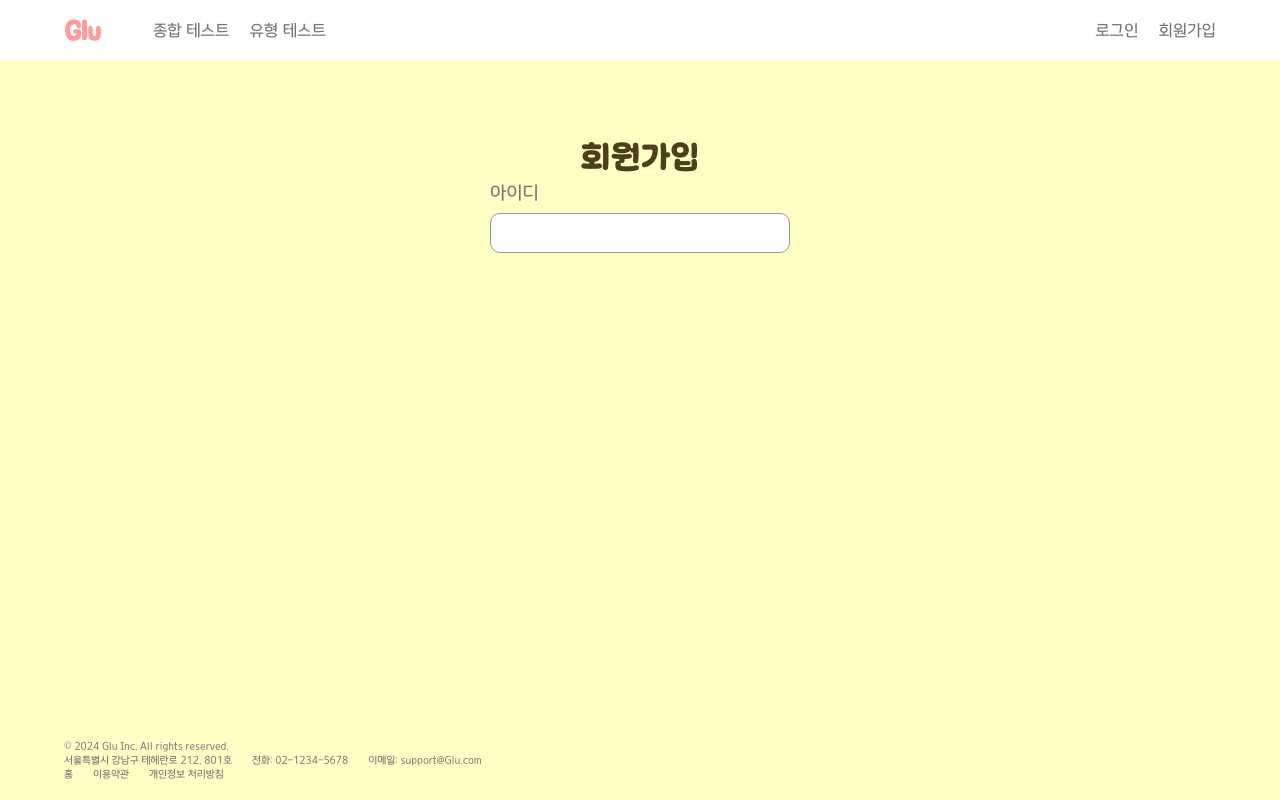
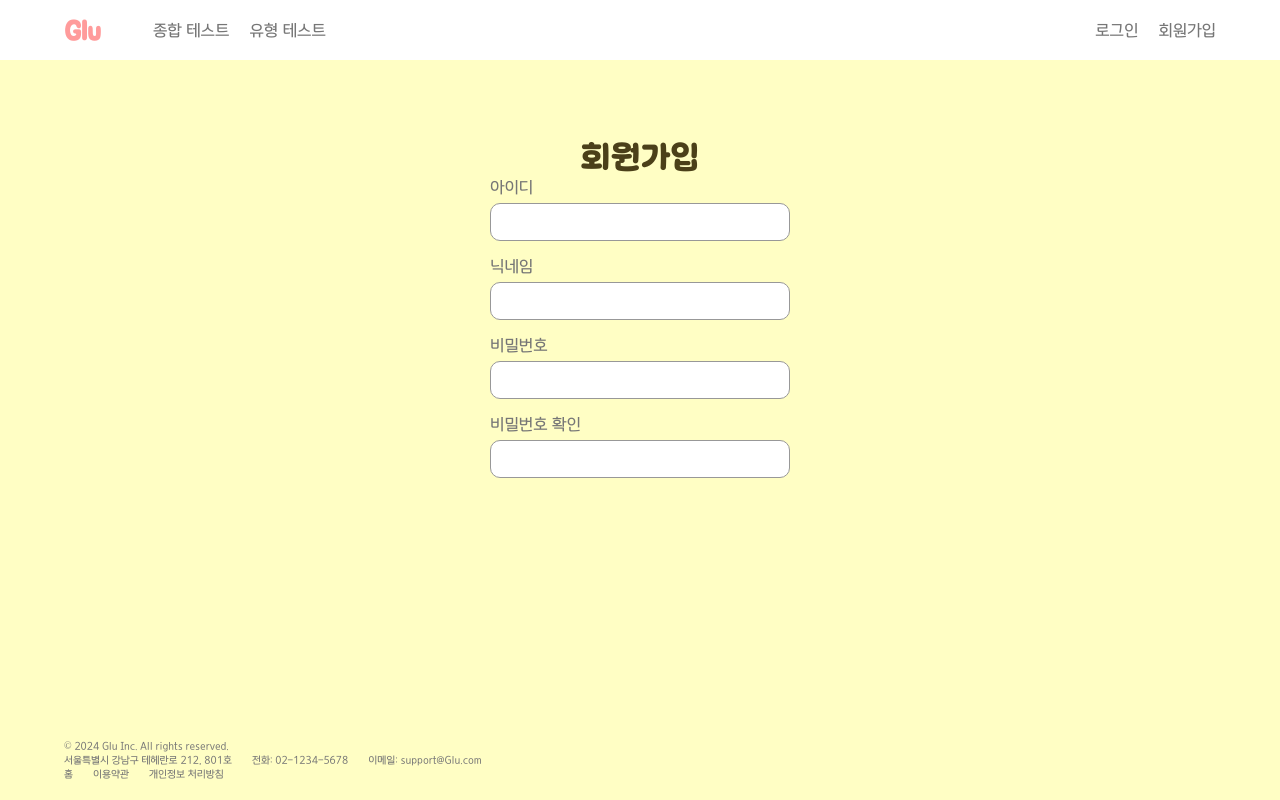
Before and after one commit to sehaim/Glu, a Next.js app in the folder frontend/glu/: page /signup in a window 1280 px wide. Built offline with nearby package versions, Linux system fonts and the light colour scheme.

Commit message:
:sparkles:[Feat] #S11P21A506-184 #in-progress Input 컴포넌트 모듈화

```diff
--- /dev/null
+++ b/frontend/glu/src/components/common/inputItem.module.css
@@ -0,0 +1,16 @@
+.input-container {
+  display: flex;
+  flex-direction: column;
+}
+
+.input-item {
+  display: flex;
+  flex-direction: column;
+  margin: 5px 0;
+}
+
+.input-label {
+  font-family: 'PT';
+  font-size: 16px;
+  color: var(--TEXT_SECONDARY);
+}
--- a/frontend/glu/src/components/common/inputItem.tsx
+++ b/frontend/glu/src/components/common/inputItem.tsx
@@ -1,3 +1,12 @@
-export default function InputItem() {
-  return <div>아이템</div>;
+import styles from './inputItem.module.css';
+
+export default function InputItem({ label }) {
+  return (
+    <div className={styles['input-container']}>
+      <div className={styles['input-item']}>
+        <div className={styles['input-label']}>{label}</div>
+        <input type="text" />
+      </div>
+    </div>
+  );
 }
--- a/frontend/glu/src/pages/signup/index.tsx
+++ b/frontend/glu/src/pages/signup/index.tsx
@@ -1,3 +1,4 @@
+import InputItem from '@/components/common/inputItem';
 import styles from '../userRegist.module.css';
 
 export default function Login() {
@@ -5,12 +6,10 @@ export default function Login() {
     <div className={styles.container}>
       <div className={styles.section}>
         <div className={styles.title}>회원가입</div>
-        <div className={styles['input-container']}>
-          <div className={styles['input-item']}>
-            <div className={styles['input-label']}>아이디</div>
-            <input type="text" />
-          </div>
-        </div>
+        <InputItem label="아이디" />
+        <InputItem label="닉네임" />
+        <InputItem label="비밀번호" />
+        <InputItem label="비밀번호 확인" />
       </div>
     </div>
   );
--- a/frontend/glu/src/pages/userRegist.module.css
+++ b/frontend/glu/src/pages/userRegist.module.css
@@ -17,20 +17,3 @@
   color: var(--TEXT_PRIMARY);
   text-align: center;
 }
-
-.input-container {
-  display: flex;
-  flex-direction: column;
-}
-
-.input-item {
-  display: flex;
-  flex-direction: column;
-  margin: 10px 0;
-}
-
-.input-label {
-  font-family: 'PT';
-  font-size: 18px;
-  color: var(--TEXT_SECONDARY);
-}
--- a/frontend/glu/src/styles/global.css
+++ b/frontend/glu/src/styles/global.css
@@ -21,12 +21,12 @@ a {
 input {
   font-family: 'PT';
   font-size: 18px;
-  height: 40px;
+  height: 38px;
   border-radius: 10px;
   border-width: 0.5px;
   border-style: solid;
   border-color: var(--GRAY);
-  margin: 10px 0;
+  margin: 7px 0;
   padding: 10px;
   &::placeholder {
     color: var(--TEXT_SECONDARY);
```
Also changed, not shown: frontend/glu/src/pages/login/index.tsx (+3 -6 lines).
